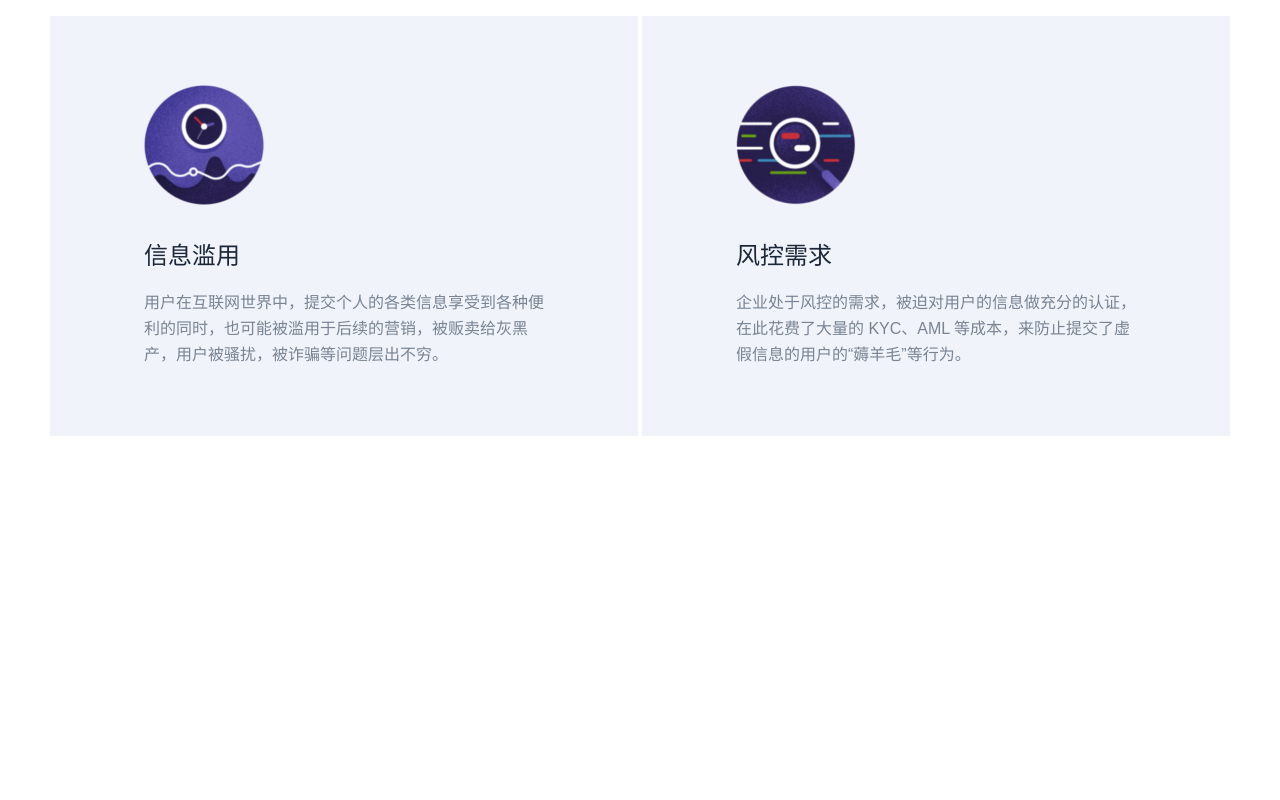
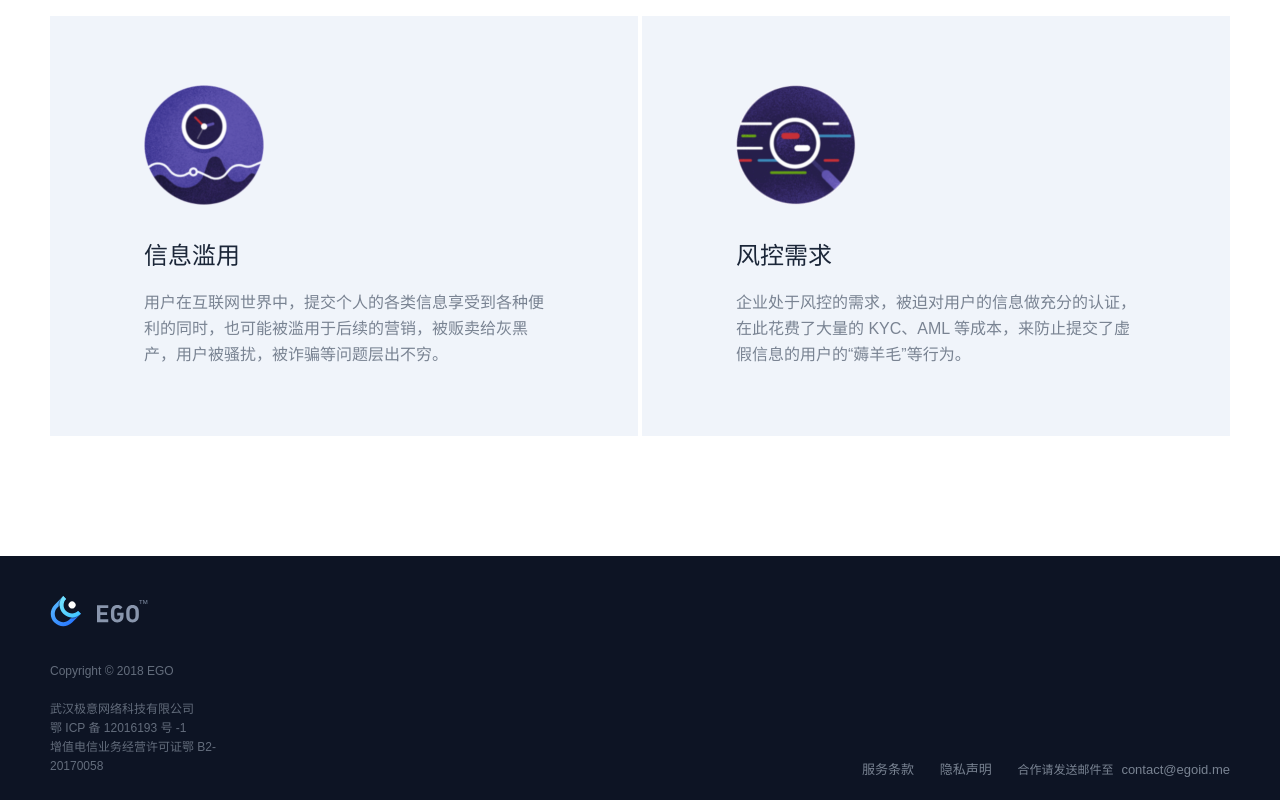
Before and after one commit to yancymin/gt-Ego-landing-page, a Vue app: page / in a window 1280 px wide. Shown: the part 1136-1936 px from the top of the page. Before the commit the page ends 1692 px from the top, so only its background shows below. Built offline with nearby package versions, Linux system fonts and the light colour scheme.

Commit message:
added footer

```diff
--- a/src/style/global.scss
+++ b/src/style/global.scss
@@ -2,9 +2,12 @@
 $bgColor: #F0F4FA;
 $borderColor: #B8C7E0;
 $blue: #4C9AFF;
+$dark: #0D1424;
 // ---------------------------- text
 $textColor-1: #1B2638;
 $textColor-2: #798392;
+// ---------------transition---------------
+$normalTs : all 0.3s ease;
 // ---------------font----------------
 @mixin h1($fontSize, $lineHeight) {
     color: $textColor-1;
--- a/src/views/Home.vue
+++ b/src/views/Home.vue
@@ -62,7 +62,34 @@
           </div>
         </section>
       </div>
+
+      <footer>
+        <div class="footer-wrap">
+          <div class="copyright-info">
+            <img
+              src="../assets/footer_logo.svg"
+              alt=""
+            >
+            <p>
+              Copyright © 2018 EGO
+              <br>
+              <br>
+              武汉极意网络科技有限公司<br>
+              鄂 ICP 备 12016193 号 -1<br>
+              增值电信业务经营许可证鄂 B2-20170058
+            </p>
+          </div>
+          <div class="info">
+            <ul>
+              <li><a href="">服务条款</a></li>
+              <li><a href="">隐私声明</a></li>
+              <li>合作请发送邮件至 <a href="mailto:contact@egoid.me">contact@egoid.me</a></li>
+            </ul>
+          </div>
+        </div>
+      </footer>
     </div>
+
   </div>
 </template>
 
@@ -173,7 +200,7 @@ export default {
         @include fontMedium;
 
         &:before {
-          content:'';
+          content: "";
           display: inline-block;
           width: 24px;
           height: 3px;
@@ -225,18 +252,73 @@ export default {
       }
     }
   }
-}
+  footer {
+    display: flex;
+    justify-content: center;
+    width: 100%;
+    background-color: $dark;
 
-p {
-  @include fontNormal;
+    .footer-wrap {
+      display: flex;
+      justify-content: space-between;
+      align-items: flex-end;
+      width: 1180px;
+      padding: 40px 0 24px 0;
 
-  &:first-child {
-    @include h1(46px, 46px);
-    @include fontBold;
-  }
-  &:last-child {
-    @include h2(36px, 36px);
-    @include fontLight;
+      .copyright-info {
+        img {
+          margin-bottom: 32px;
+        }
+        p {
+          font-family: source-han-sans-simplified-c, sans-serif;
+          font-weight: 300;
+          font-style: normal;
+          width: 218px;
+          font-size: 12px;
+          line-height: 19px;
+          color: $textColor-2;
+          opacity: 0.8;
+        }
+      }
+    }
+
+    .info {
+      width: 390px;
+      ul {
+        display: flex;
+        justify-content: space-between;
+
+        li {
+          margin-left: 22px;
+          display: flex;
+          justify-content: center;
+          align-items: center;
+          @include p(12px, 12px);
+
+          &:last-child {
+            display: flex;
+            flex-direction: row;
+            align-items: center;
+
+            a {
+              margin-left: 8px;
+            }
+          }
+
+          a {
+            text-decoration-line: none;
+            transition: $normalTs;
+            @include p(13px, 13px);
+
+
+            &:hover {
+              color: $borderColor;
+            text-decoration-line: underline;
+            }
+          }
+        }
+      }
+    }
   }
 }
 </style>
```
